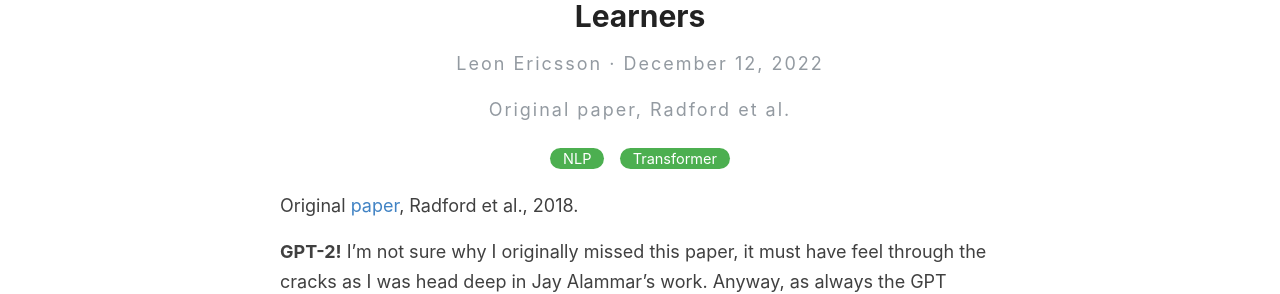
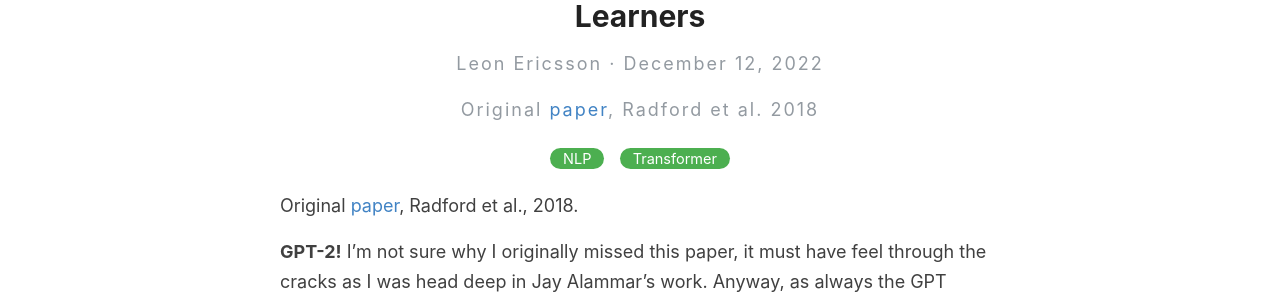
Before and after one commit to LeonEricsson/leonericsson.github.io, a Jekyll site: the page built from _posts/2022-12-12-gpt2.md, in a window 1280 px wide and 900 px high. Shown: the part 179-473 px from the top of the window. Built offline with Jekyll 4.4.1, drawn with Linux system fonts in a browser that asks for light colours.

Commit message:
almost fixed

```diff
--- a/_layouts/post.html
+++ b/_layouts/post.html
@@ -10,7 +10,7 @@
     {% if page.last_modified_at %}
     <p class="author_title" datetime="{{ page.last_modified_at | date_to_xmlschema }}">(Updated: {{ page.last_modified_at | date: "%b %-d, %Y" }})</p>
     {% endif %}
-    <p class="original_publication">Original {{page.type}}, {{page.author}} et al. {{post.year}}</p>
+    <p class="original_publication">Original <a href="{{page.url}}">{{page.type}}</a>, {{page.author}} et al. {{page.year}}</p>
     <div class="post-tags">
       {% if post %}
         {% assign categories = post.categories %}
--- a/_posts/2022-12-12-gpt2.md
+++ b/_posts/2022-12-12-gpt2.md
@@ -5,6 +5,7 @@
 year: 2018
 type: paper
 author: Radford
+url: https://d4mucfpksywv.cloudfront.net/better-language-models/language_models_are_unsupervised_multitask_learners.pdf
 ---
 
 Original [paper](https://d4mucfpksywv.cloudfront.net/better-language-models/language_models_are_unsupervised_multitask_learners.pdf), Radford et al., 2018.
```
